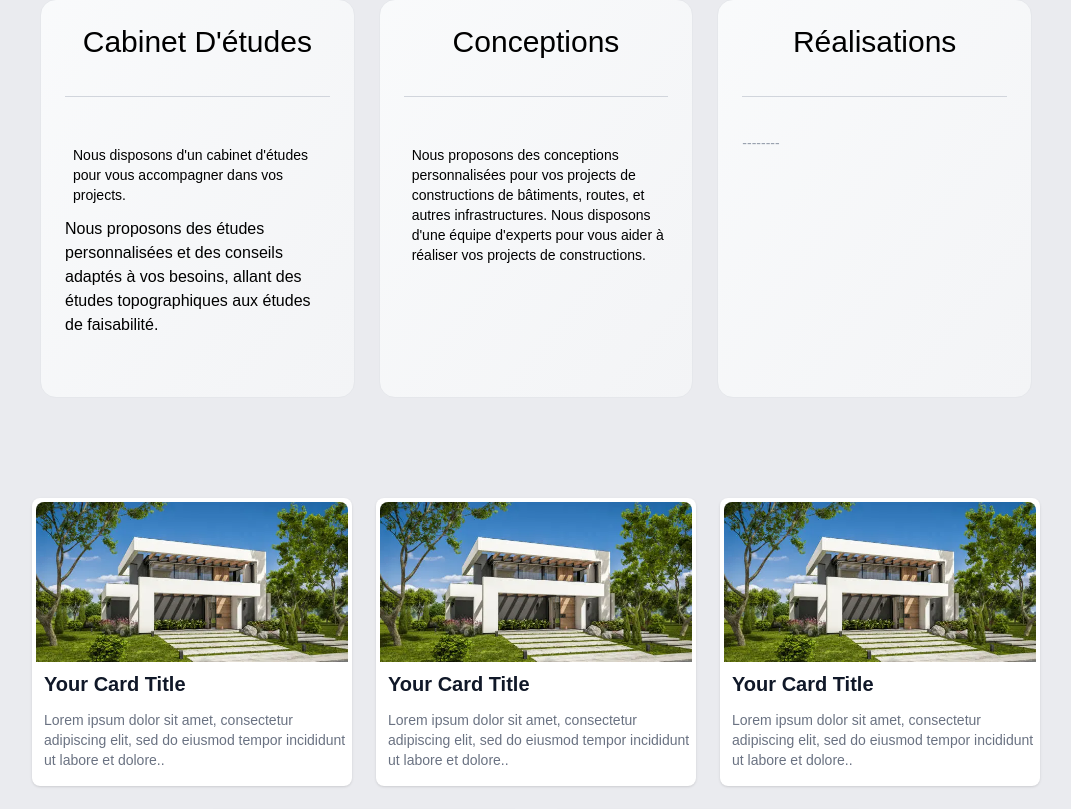
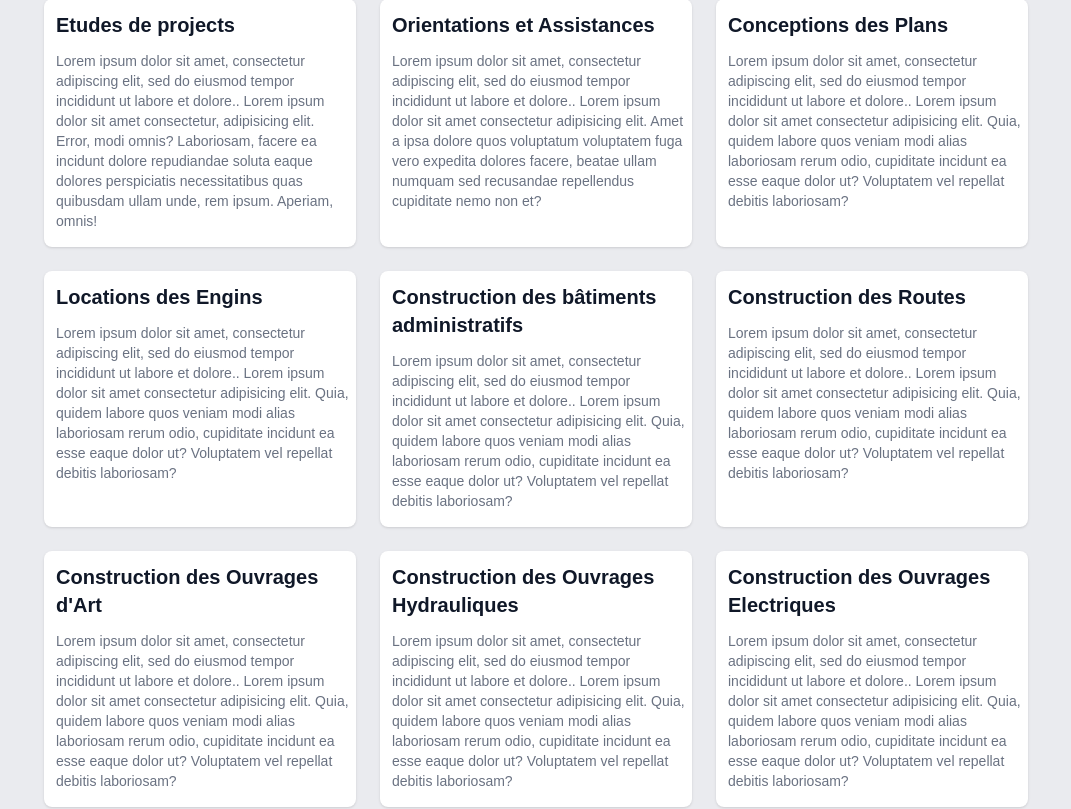
Before and after one commit to Helionux/Template-React, a React (Vite) app: page /services in a window 1280 px wide. Shown: the part 831-1640 px from the top of the page, without its empty margins (104-1175 px from the left). Built offline with nearby package versions, Linux system fonts and the light colour scheme.

Commit message:
update de ServiceItems

```diff
--- a/src/layouts/ServiceItems.jsx
+++ b/src/layouts/ServiceItems.jsx
@@ -3,7 +3,7 @@ import React from 'react'
 function ServiceItems() {
   return (
     <div>
-      <div className="py-20 max-w-5xl mx-auto px-4">
+      <div className="py-20 max-w-5xl mx-auto px-5  border-b-2 border-gray-300 p-10 ">
         <h1 className="text-center text-3xl font-semibold leading-tight sm:text-4xl md:text-5xl">
           Nos Services
         </h1>
@@ -11,59 +11,122 @@ function ServiceItems() {
           Use it for free for yourself, upgrade when your team needs advanced
           control.
         </p>
-        <div className="grid grid-cols-1 gap-6 sm:grid-cols-2 md:grid-cols-3 mt-10">
+        <div className="grid grid-cols-1 gap-6 sm:grid-cols-2 md:grid-cols-3 mt-10 ">
           {/* Card 1  */}
-          <div className="rounded-2xl border border-gray-200 bg-gradient-to-br from-gray-50 to-gray-100 p-6">
-            <div className="flex flex-col items-center border-b border-gray-300 pb-6">
-              <span className="mb-3 text-3xl font-medium">
-                Cabinet D'études
-              </span>
-              <span className="text-gray-500"></span>
-            </div>
-            <div className="space-y-4 py-9 flex items-center justify-center">
-              <div className="">
-                <p className="text-black text-sm my-3 ml-2">
-                  Nous disposons d'un cabinet d'études pour vous accompagner
-                  dans vos projects.
+          <div class="p-1 bg-white rounded-lg shadow-sm max-w-80">
+            <p class="text-gray-900 text-xl font-semibold ml-2 mt-2">
+              Etudes de projects
             </p>
-                <div className="">
-                  <span>
-                    Nous proposons des études personnalisées et des conseils
-                    adaptés à vos besoins, allant des études topographiques aux
-                    études de faisabilité.
-                  </span>
-                </div>
-              </div>
-            </div>
+            <p class="text-gray-500 text-sm my-3 ml-2">
+              Lorem ipsum dolor sit amet, consectetur adipiscing elit, sed do
+              eiusmod tempor incididunt ut labore et dolore.. Lorem ipsum dolor
+              sit amet consectetur, adipisicing elit. Error, modi omnis?
+              Laboriosam, facere ea incidunt dolore repudiandae soluta eaque
+              dolores perspiciatis necessitatibus quas quibusdam ullam unde, rem
+              ipsum. Aperiam, omnis!
+            </p>
           </div>
 
-          {/* Card 2  */}
-          <div className="rounded-2xl border border-gray-200 bg-gradient-to-br from-gray-50 to-gray-100 p-6">
-            <div className="flex flex-col items-center border-b border-gray-300 pb-6">
-              <span className="mb-3 text-3xl font-medium">Conceptions</span>
-            </div>
-            <div className="space-y-4 py-9">
-              <div className="flex items-center gap-3">
-                <p class="text-black text-sm my-3 ml-2">
-                  Nous proposons des conceptions personnalisées pour vos
-                  projects de constructions de bâtiments, routes, et autres
-                  infrastructures. Nous disposons d'une équipe d'experts pour
-                  vous aider à réaliser vos projects de constructions.
+          {/* Card 2 */}
+
+          <div class="p-1 bg-white rounded-lg shadow-sm max-w-80">
+            <p class="text-gray-900 text-xl font-semibold ml-2 mt-2">
+              Orientations et Assistances
+            </p>
+            <p class="text-gray-500 text-sm my-3 ml-2">
+              Lorem ipsum dolor sit amet, consectetur adipiscing elit, sed do
+              eiusmod tempor incididunt ut labore et dolore.. Lorem ipsum dolor
+              sit amet consectetur adipisicing elit. Amet a ipsa dolore quos
+              voluptatum voluptatem fuga vero expedita dolores facere, beatae
+              ullam numquam sed recusandae repellendus cupiditate nemo non et?
             </p>
           </div>
-            </div>
+
+          {/* Card 3 */}
+          <div class="p-1 bg-white rounded-lg shadow-sm max-w-80">
+            <p class="text-gray-900 text-xl font-semibold ml-2 mt-2">
+              Conceptions des Plans
+            </p>
+            <p class="text-gray-500 text-sm my-3 ml-2">
+              Lorem ipsum dolor sit amet, consectetur adipiscing elit, sed do
+              eiusmod tempor incididunt ut labore et dolore.. Lorem ipsum dolor
+              sit amet consectetur adipisicing elit. Quia, quidem labore quos
+              veniam modi alias laboriosam rerum odio, cupiditate incidunt ea
+              esse eaque dolor ut? Voluptatem vel repellat debitis laboriosam?
+            </p>
           </div>
 
-          {/* Card 3  */}
-          <div className="rounded-2xl border border-gray-200 bg-gradient-to-br from-gray-50 to-gray-100 p-6">
-            <div className="flex flex-col items-center border-b border-gray-300 pb-6">
-              <span className="mb-3 text-3xl font-medium">Réalisations</span>
+          <div class="p-1 bg-white rounded-lg shadow-sm max-w-80">
+            <p class="text-gray-900 text-xl font-semibold ml-2 mt-2">
+              Locations des Engins
+            </p>
+            <p class="text-gray-500 text-sm my-3 ml-2">
+              Lorem ipsum dolor sit amet, consectetur adipiscing elit, sed do
+              eiusmod tempor incididunt ut labore et dolore.. Lorem ipsum dolor
+              sit amet consectetur adipisicing elit. Quia, quidem labore quos
+              veniam modi alias laboriosam rerum odio, cupiditate incidunt ea
+              esse eaque dolor ut? Voluptatem vel repellat debitis laboriosam?
+            </p>
           </div>
-            <div className="space-y-4 py-9">
-              <div className="flex items-center gap-3">
-                <span className="text-sm text-gray-400">--------</span>
+          <div class="p-1 bg-white rounded-lg shadow-sm max-w-80">
+            <p class="text-gray-900 text-xl font-semibold ml-2 mt-2">
+              Construction des bâtiments administratifs
+            </p>
+            <p class="text-gray-500 text-sm my-3 ml-2">
+              Lorem ipsum dolor sit amet, consectetur adipiscing elit, sed do
+              eiusmod tempor incididunt ut labore et dolore.. Lorem ipsum dolor
+              sit amet consectetur adipisicing elit. Quia, quidem labore quos
+              veniam modi alias laboriosam rerum odio, cupiditate incidunt ea
+              esse eaque dolor ut? Voluptatem vel repellat debitis laboriosam?
+            </p>
           </div>
+          <div class="p-1 bg-white rounded-lg shadow-sm max-w-80">
+            <p class="text-gray-900 text-xl font-semibold ml-2 mt-2">
+              Construction des Routes
+            </p>
+            <p class="text-gray-500 text-sm my-3 ml-2">
+              Lorem ipsum dolor sit amet, consectetur adipiscing elit, sed do
+              eiusmod tempor incididunt ut labore et dolore.. Lorem ipsum dolor
+              sit amet consectetur adipisicing elit. Quia, quidem labore quos
+              veniam modi alias laboriosam rerum odio, cupiditate incidunt ea
+              esse eaque dolor ut? Voluptatem vel repellat debitis laboriosam?
+            </p>
           </div>
+          <div class="p-1 bg-white rounded-lg shadow-sm max-w-80">
+            <p class="text-gray-900 text-xl font-semibold ml-2 mt-2">
+              Construction des Ouvrages d'Art
+            </p>
+            <p class="text-gray-500 text-sm my-3 ml-2">
+              Lorem ipsum dolor sit amet, consectetur adipiscing elit, sed do
+              eiusmod tempor incididunt ut labore et dolore.. Lorem ipsum dolor
+              sit amet consectetur adipisicing elit. Quia, quidem labore quos
+              veniam modi alias laboriosam rerum odio, cupiditate incidunt ea
+              esse eaque dolor ut? Voluptatem vel repellat debitis laboriosam?
+            </p>
+          </div>
+          <div class="p-1 bg-white rounded-lg shadow-sm max-w-80">
+            <p class="text-gray-900 text-xl font-semibold ml-2 mt-2">
+              Construction des Ouvrages Hydrauliques
+            </p>
+            <p class="text-gray-500 text-sm my-3 ml-2">
+              Lorem ipsum dolor sit amet, consectetur adipiscing elit, sed do
+              eiusmod tempor incididunt ut labore et dolore.. Lorem ipsum dolor
+              sit amet consectetur adipisicing elit. Quia, quidem labore quos
+              veniam modi alias laboriosam rerum odio, cupiditate incidunt ea
+              esse eaque dolor ut? Voluptatem vel repellat debitis laboriosam?
+            </p>
+          </div>
+          <div class="p-1 bg-white rounded-lg shadow-sm max-w-80">
+            <p class="text-gray-900 text-xl font-semibold ml-2 mt-2">
+              Construction des Ouvrages Electriques
+            </p>
+            <p class="text-gray-500 text-sm my-3 ml-2">
+              Lorem ipsum dolor sit amet, consectetur adipiscing elit, sed do
+              eiusmod tempor incididunt ut labore et dolore.. Lorem ipsum dolor
+              sit amet consectetur adipisicing elit. Quia, quidem labore quos
+              veniam modi alias laboriosam rerum odio, cupiditate incidunt ea
+              esse eaque dolor ut? Voluptatem vel repellat debitis laboriosam?
+            </p>
           </div>
         </div>
       </div>
--- a/src/layouts/Slide.jsx
+++ b/src/layouts/Slide.jsx
@@ -63,7 +63,7 @@ function Slide() {
         }
       `}</style>
 
-      <section className="relative overflow-hidden border-b-2 border-gray-500 p-10 max-w-full">
+      <section className="relative overflow-hidden border-b-2 border-gray-300 p-10 max-w-full">
         <div
           className="overflow-hidden w-full relative max-w-6xl mx-auto"
           onMouseEnter={() => setStopScroll(true)}
```
Lines whose indentation alone changed are shown as unchanged.
